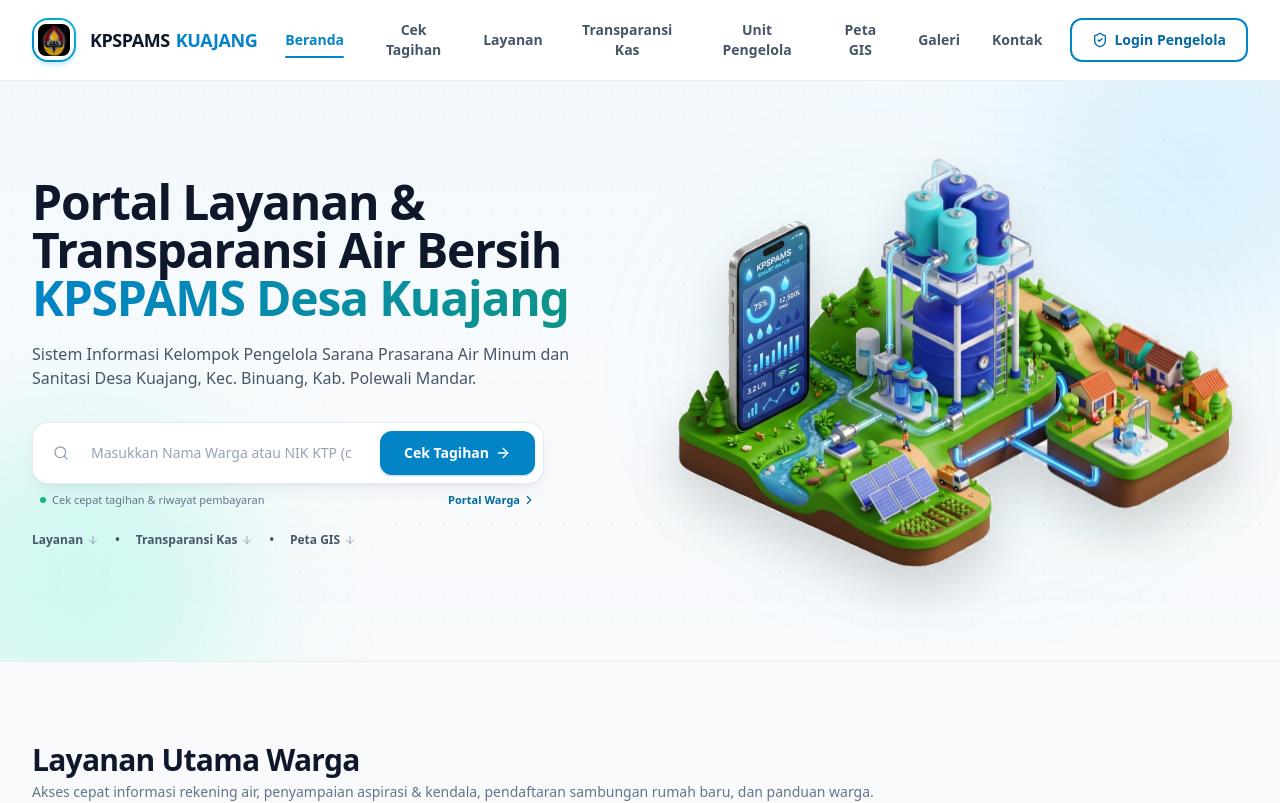
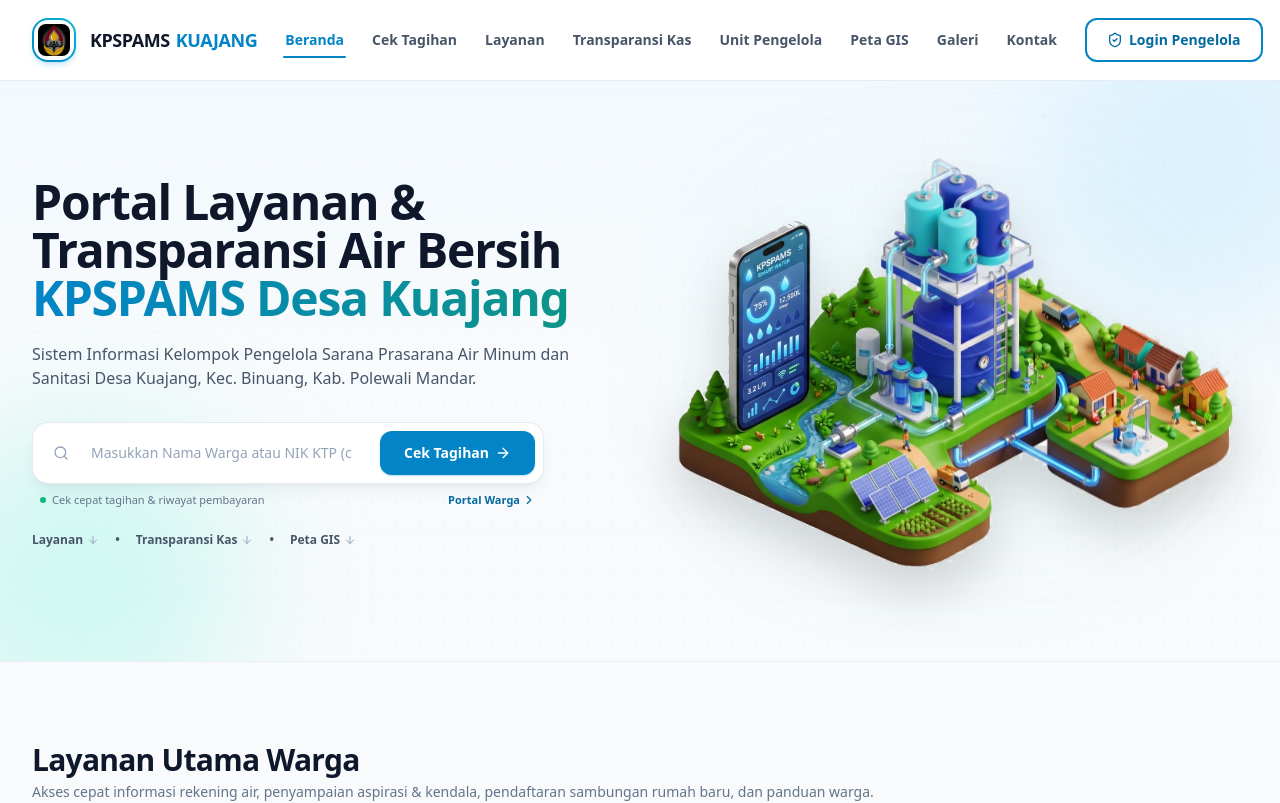
Before and after one commit to zarukjhi21/sistem_kpspams, a Next.js app in the folder frontend/: page / in a window 1280 px wide. Shown: the top 803 px of the page. Built offline with nearby package versions, Linux system fonts and the light colour scheme; no server answers.

Commit message:
fix(navbar): cegah teks menu terpotong/dua baris dengan whitespace-nowrap dan penyesuaian breakpoint responsif

```diff
--- a/frontend/src/app/page.tsx
+++ b/frontend/src/app/page.tsx
@@ -275,53 +275,53 @@ export default function HomePage() {
           </Link>
 
           {/* Desktop Navigation Links */}
-          <nav className="hidden md:flex items-center space-x-1 lg:space-x-2 text-xs sm:text-sm font-bold text-slate-600">
+          <nav className="hidden lg:flex items-center space-x-0.5 xl:space-x-1 text-xs xl:text-sm font-bold text-slate-600">
             <button
               onClick={() => scrollToSection("beranda")}
-              className="px-3 py-2 text-sky-600 font-extrabold relative group transition"
+              className="px-2.5 xl:px-3 py-2 text-sky-600 font-extrabold relative group transition whitespace-nowrap"
             >
               <span>Beranda</span>
-              <span className="absolute bottom-0 left-3 right-3 h-0.5 bg-sky-600 rounded-full" />
+              <span className="absolute bottom-0 left-2.5 right-2.5 h-0.5 bg-sky-600 rounded-full" />
             </button>
             <button
               onClick={focusSearchInput}
-              className="px-3 py-2 hover:text-sky-600 transition rounded-lg hover:bg-slate-50"
+              className="px-2.5 xl:px-3 py-2 hover:text-sky-600 transition rounded-xl hover:bg-slate-50 whitespace-nowrap"
             >
               Cek Tagihan
             </button>
             <button
               onClick={() => scrollToSection("layanan")}
-              className="px-3 py-2 hover:text-sky-600 transition rounded-lg hover:bg-slate-50"
+              className="px-2.5 xl:px-3 py-2 hover:text-sky-600 transition rounded-xl hover:bg-slate-50 whitespace-nowrap"
             >
               Layanan
             </button>
             <button
               onClick={() => scrollToSection("transparansi")}
-              className="px-3 py-2 hover:text-sky-600 transition rounded-lg hover:bg-slate-50"
+              className="px-2.5 xl:px-3 py-2 hover:text-sky-600 transition rounded-xl hover:bg-slate-50 whitespace-nowrap"
             >
               Transparansi Kas
             </button>
             <button
               onClick={() => scrollToSection("tentang-kami")}
-              className="px-3 py-2 hover:text-sky-600 transition rounded-lg hover:bg-slate-50"
+              className="px-2.5 xl:px-3 py-2 hover:text-sky-600 transition rounded-xl hover:bg-slate-50 whitespace-nowrap"
             >
               Unit Pengelola
             </button>
             <button
               onClick={() => scrollToSection("peta-gis")}
-              className="px-3 py-2 hover:text-sky-600 transition rounded-lg hover:bg-slate-50"
+              className="px-2.5 xl:px-3 py-2 hover:text-sky-600 transition rounded-xl hover:bg-slate-50 whitespace-nowrap"
             >
               Peta GIS
             </button>
             <button
               onClick={() => scrollToSection("galeri-kegiatan")}
-              className="px-3 py-2 hover:text-sky-600 transition rounded-lg hover:bg-slate-50"
+              className="px-2.5 xl:px-3 py-2 hover:text-sky-600 transition rounded-xl hover:bg-slate-50 whitespace-nowrap"
             >
               Galeri
             </button>
             <button
               onClick={() => scrollToSection("kontak")}
-              className="px-3 py-2 hover:text-sky-600 transition rounded-lg hover:bg-slate-50"
+              className="px-2.5 xl:px-3 py-2 hover:text-sky-600 transition rounded-xl hover:bg-slate-50 whitespace-nowrap"
             >
               Kontak
             </button>
@@ -340,7 +340,7 @@ export default function HomePage() {
             {/* Mobile Menu Toggle Button */}
             <button
               onClick={() => setIsMobileMenuOpen(!isMobileMenuOpen)}
-              className="md:hidden p-2 rounded-xl border border-slate-200 text-slate-700 hover:bg-slate-100 transition active:scale-95"
+              className="lg:hidden p-2 rounded-xl border border-slate-200 text-slate-700 hover:bg-slate-100 transition active:scale-95"
               aria-label="Toggle Navigation"
             >
               {isMobileMenuOpen ? <X className="w-5 h-5" /> : <Menu className="w-5 h-5" />}
@@ -350,7 +350,7 @@ export default function HomePage() {
 
         {/* Mobile Navigation Dropdown Menu */}
         {isMobileMenuOpen && (
-          <div className="md:hidden border-t border-slate-200 bg-white/98 px-4 pt-3 pb-5 space-y-2 shadow-xl animate-in slide-in-from-top-2">
+          <div className="lg:hidden border-t border-slate-200 bg-white/98 px-4 pt-3 pb-5 space-y-2 shadow-xl animate-in slide-in-from-top-2">
             <button
               onClick={() => scrollToSection("beranda")}
               className="w-full text-left px-3 py-2.5 rounded-xl text-xs font-bold text-sky-600 bg-sky-50 flex items-center justify-between"
```
